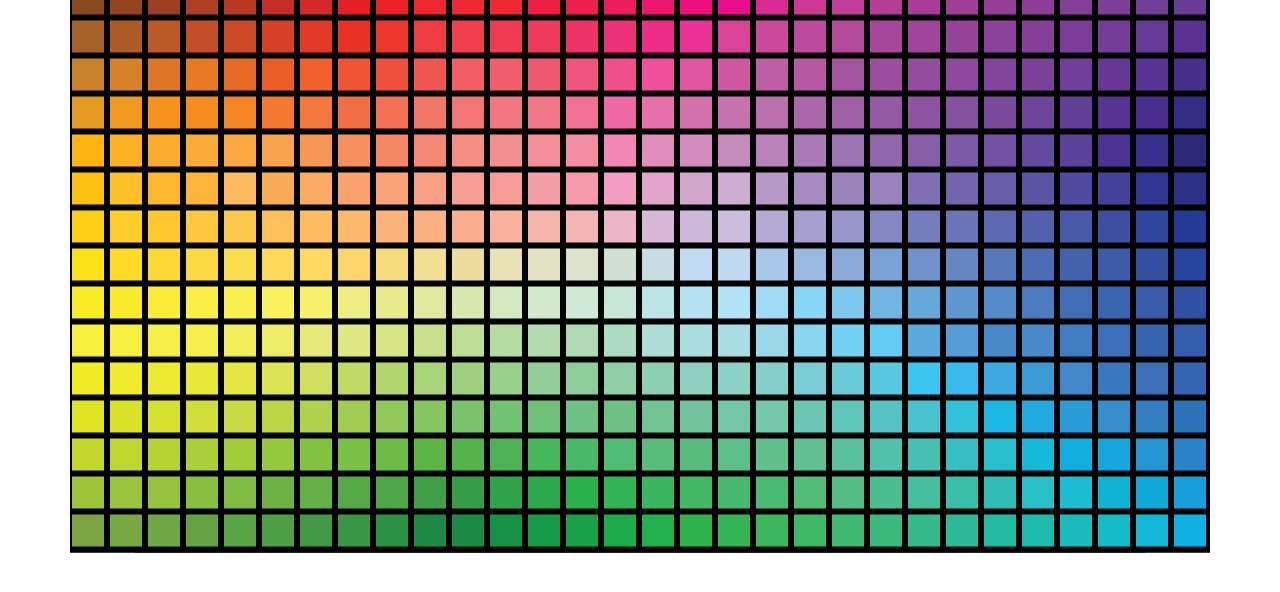
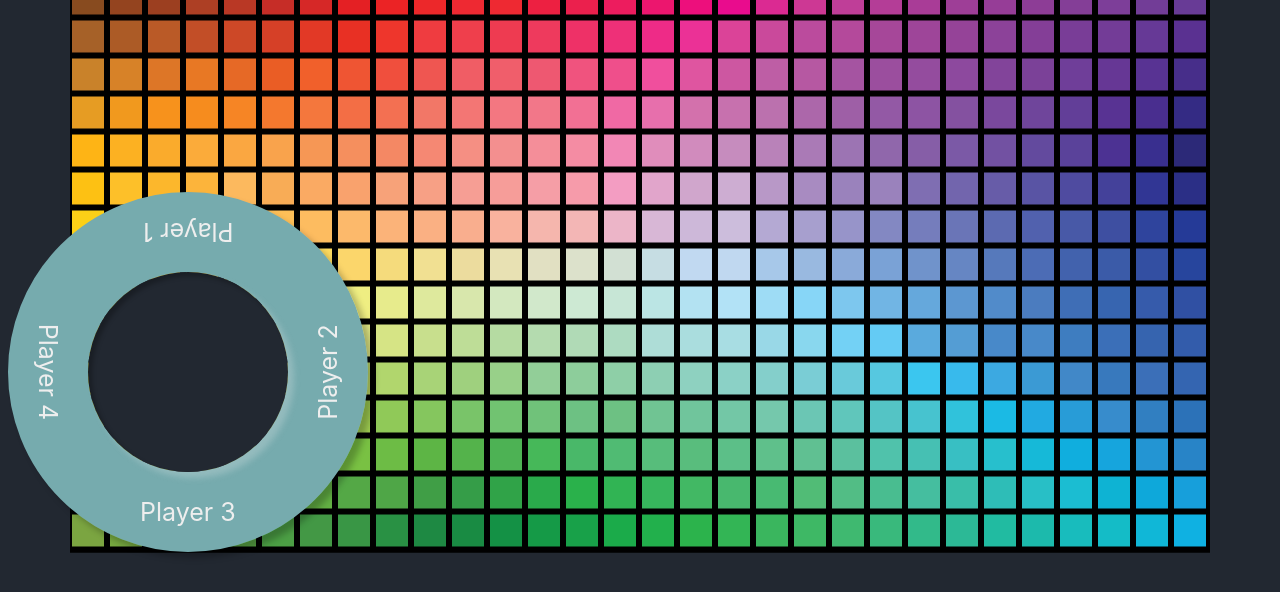
Before and after one commit to kaantann/HoesAndCoes, a plain HTML site: page index.html in a window 1280 px wide. Drawn offline with Linux system fonts and the light colour scheme.

Commit message:
updating files

```diff
--- a/index.html
+++ b/index.html
@@ -14,6 +14,22 @@
         <canvas id="colorCardCanvas"></canvas>
         <canvas id="boardCanvas"></canvas>
 
+
+
+
+        <div class="turn-indicator">
+            <div class="wheel">
+              <div class="circle"></div>
+              <div class="player" id="player1"><div class="player-text" id="player1-text">Player 1</div></div>
+              <div class="player" id="player2"><div class="player-text" id="player2-text">Player 2</div></div>
+              <div class="player" id="player3"><div class="player-text" id="player3-text">Player 3</div></div>
+              <div class="player" id="player4"><div class="player-text" id="player4-text">Player 4</div></div>
+            </div>
+        </div>
+
+
+
+
         <script src="script.js" type="module" ></script>
 
     </body>
--- a/models/boxes.js
+++ b/models/boxes.js
@@ -1,5 +1,5 @@
 const boxes = [
-            { row: 0, column: 0, color: "#612b0F" },
+            { row: 0, column: 0, color: "#612b0f" },
             { row: 0, column: 1, color: "#884b1f" },
             { row: 0, column: 2, color: "#a66128" },
             { row: 0, column: 3, color: "#c9822a" },
--- a/script.js
+++ b/script.js
@@ -3,7 +3,7 @@ import boxes from "./models/boxes.js";
 const _mapper = new Map();
 
 const boardCanvas = document.getElementById("boardCanvas");
-const _boardCanvasCtx = boardCanvas.getContext("2d");
+const boardCanvasCtx = boardCanvas.getContext("2d",{ willReadFrequently: true });
 
 
 const canvas = document.getElementById("mainCanvas");
@@ -18,14 +18,11 @@ canvas.width = 1000;
 boardCanvas.height = 606;
 boardCanvas.width = 1136;
 
+
 document.addEventListener("DOMContentLoaded", function () {
-    // Get the canvas element
 
-
-    // Define the grid size and box size
     var gridSize = { rows: 16, columns: 30 };
     var boxSize = { width: 32, height: 32 };
-
 
     let margin = 6;
 
@@ -35,17 +32,57 @@ document.addEventListener("DOMContentLoaded", function () {
         var _x = box.row *  (boxSize.height + margin);
         var _y = box.column *  (boxSize.width + margin);
 
-        _mapper.set(box.color, { x: _x, y: _y });
+        _mapper.set(box.color, { x: _x + (boxSize.width / 2), y: _y + (boxSize.height/2) });
 
-        _boardCanvasCtx.fillStyle = box.color;
-        _boardCanvasCtx.fillRect(_x, _y, boxSize.width , boxSize.height );
+        boardCanvasCtx.fillStyle = box.color;
+        boardCanvasCtx.fillRect(_x, _y, boxSize.width , boxSize.height );
     });
+
+    // let imageData = boardCanvasCtx.getImageData(270, 485, 1, 1);
+    // console.log(imageData);
+
+
 });
 
 
 
 
-canvas.addEventListener("click", function (e) {
-    ctx.getImageData(e.x, e.y, 1, 1)
+boardCanvas.addEventListener("click", function (e) {
+
+    let {x,y} =  getMousePos(boardCanvas,e.x,e.y)
+    let _data = boardCanvasCtx.getImageData(x, y, 1, 1).data;
+
+    let hexColor = rgbToHex(_data[0],_data[1],_data[2]);
+    let pos = _mapper.get(hexColor);
+
+
+    if(pos != undefined)
+    {
+        // movePlayerPawn();
+        console.log(pos);
+    }else{
+
+        console.log("basamadinKiii");
+    }
+
 
 })
+
+
+
+function componentToHex(c) {
+  var hex = c.toString(16);
+  return hex.length == 1 ? "0" + hex : hex;
+}
+
+function rgbToHex(r, g, b) {
+  return "#" + componentToHex(r) + componentToHex(g) + componentToHex(b);
+}
+
+function getMousePos(canvas, mouseX,mouseY) {
+    var rect = canvas.getBoundingClientRect();
+    return {
+        x: (mouseX - rect.left) / (rect.right - rect.left) * canvas.width,
+        y: (mouseY - rect.top) / (rect.bottom - rect.top) * canvas.height
+    };
+}
--- a/styles.css
+++ b/styles.css
@@ -1,7 +1,9 @@
-
+body{
+    background-color: #222831;
+}
 
 #mainCanvas{
-    border: 5px solid black;
+    border: 5px solid #222831;
     position: absolute;
     top: 50%;
     left: 50%;
@@ -19,10 +21,60 @@
     transform: translate(-50%,-75%);
     height: 606px;
     width: 1136px;
-/*
-    width: 100%;
-    height: 100%; */
     margin: 0 auto;
     justify-content: center;
     align-items: center;
 }
+
+
+.turn-indicator {
+    width: 100%;
+    text-align: center;
+    margin-top: 30px;
+  }
+
+  .wheel {
+    width: 200px;
+    height: 200px;
+    position: relative;
+    border: 80px solid #76ABAE;
+    border-radius: 50%;
+    display: flex;
+    justify-content: center;
+    align-items: center;
+    box-shadow: 6px 6px 6px rgba(0, 0, 0, 0.25),
+                inset 4px 4px 4px rgba(238, 238, 238, 0.25);
+  }
+
+  .circle {
+    position: absolute;
+    width: 200px;
+    height: 200px;
+    background-color: #222831;
+    border-radius: 50%;
+    box-shadow: 6px 6px 6px rgba(238, 238, 238, 0.25),
+                inset 4px 4px 4px rgba(0, 0, 0, 0.25);
+  }
+
+  .player {
+    position: absolute;
+    text-align: center;
+    line-height: 30px;
+    font-family: "Inter";
+    font-size: 25px;
+    color: #EEEEEE
+  }
+
+  .player-text {
+    transform-origin: center center;
+  }
+
+  #player1 { transform: rotate(0deg) translateY(-140px); }
+  #player2 { transform: rotate(90deg) translateY(-140px); }
+  #player3 { transform: rotate(180deg) translateY(-140px); }
+  #player4 { transform: rotate(270deg) translateY(-140px); }
+
+  #player1-text { transform: rotate(180deg); }
+  #player2-text { transform: rotate(180deg); }
+  #player3-text { transform: rotate(180deg); }
+  #player4-text { transform: rotate(180deg); }
```
